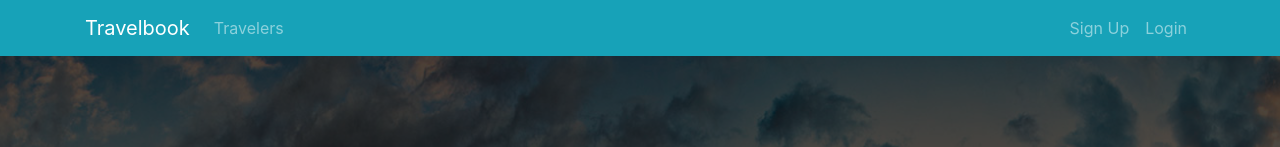
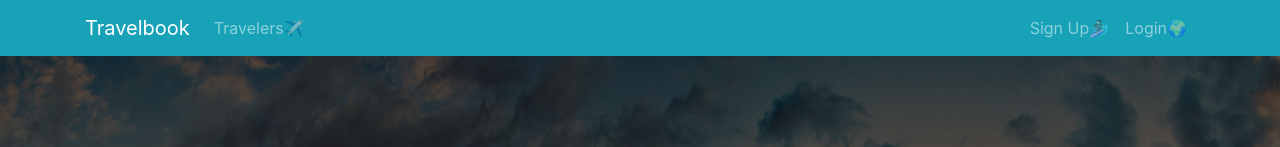
Before and after one commit to kiannaquach/travelbook, a React (Create React App) app in the folder client/: page / in a window 1280 px wide. Shown: the top 147 px of the page. Built offline with nearby package versions, Linux system fonts and the light colour scheme.

Commit message:
Add emojis to nabber links

```diff
--- a/client/src/components/layout/Navbar.js
+++ b/client/src/components/layout/Navbar.js
@@ -21,17 +21,17 @@ class Navbar extends Component {
           <div className="collapse navbar-collapse" id="mobile-nav">
             <ul className="navbar-nav mr-auto">
               <li className="nav-item">
-                <Link className="nav-link" to='/profiles'>Travelers</Link>
+                <Link className="nav-link" to='/profiles'>Travelers✈️</Link>
               </li>
             </ul>
 
             <ul className="navbar-nav ml-auto">
               <li className="nav-item">
-                <Link className="nav-link" to='/register'>Sign Up</Link>
+                <Link className="nav-link" to='/register'>Sign Up🏄🏻‍♀️</Link>
               </li>
 
               <li className="nav-item">
-                <Link className="nav-link" to='/login'>Login</Link>
+                <Link className="nav-link" to='/login'>Login🌍</Link>
               </li>
             </ul>
           </div>
```
